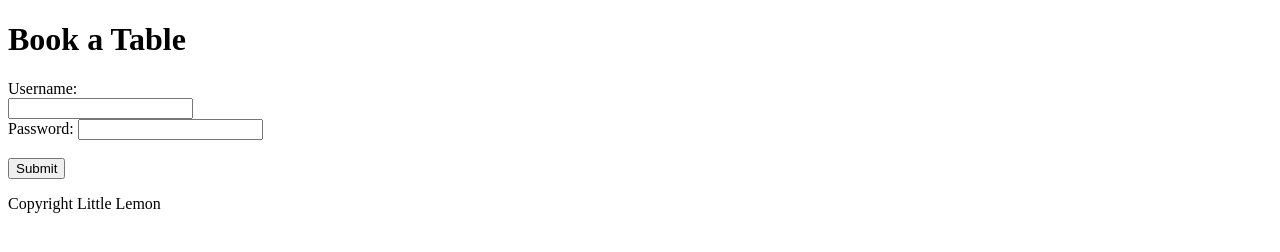
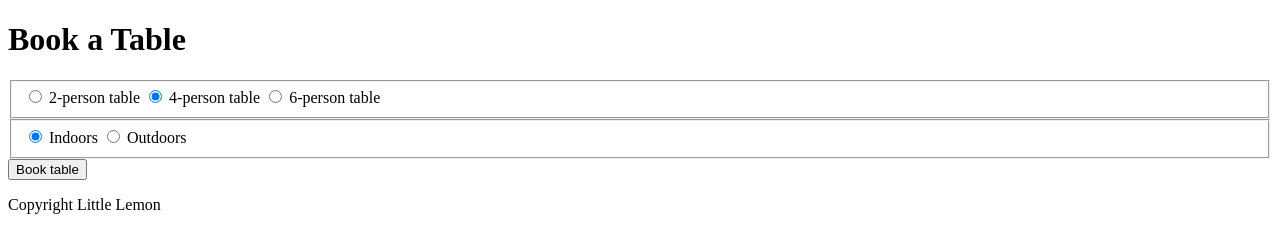
Before and after one commit to hokwanhung/meta-frontend-certificate, a plain HTML site: page html-css-in-depth/user-input-and-forms/radio-button.html in a window 1280 px wide. Drawn offline with Linux system fonts and the light colour scheme.

Commit message:
feat: actual update before lunch break

```diff
--- a/html-css-in-depth/user-input-and-forms/radio-button.html
+++ b/html-css-in-depth/user-input-and-forms/radio-button.html
@@ -10,11 +10,29 @@
     <main>
         <h1>Book a Table</h1>
         <form method="post">
-            <label for="user">Username:</label><br>
-            <input type="text" id="user" name="user" required minlength="3" maxlength="12"><br>
-            <label for="password">Password:</label>
-            <input type="password" id="password" name="password" required minlength="5s"><br><br>
-            <input type="submit" value="Submit">
+            <fieldset id="size">
+                <!-- Allow better access for mobile devices -->
+                <label>
+                    <input type="radio" value="2" name="size"> 2-person table
+                </label>
+                <label>
+                    <input type="radio" value="4" name="size" checked> 4-person table
+                </label>
+                <label>
+                    <input type="radio" value="6" name="size"> 6-person table
+                </label>
+            </fieldset>
+            <fieldset id="location">
+                <label>
+                    <input type="radio" value="indoors" name="location" checked> Indoors
+                </label>
+                <label>
+                    <input type="radio" value="outdoors" name="location"> Outdoors
+                </label>
+            </fieldset>
+            <div>
+                <button type="submit">Book table</button>
+            </div>
         </form>
     </main>
     <footer>
```
Also changed, not shown: html-css-in-depth/user-input-and-forms/interactive-elements.html (added, +41 -0 lines), html-css-in-depth/user-input-and-forms/lab-create-and-test-form/index.html (+6 -3 lines).
